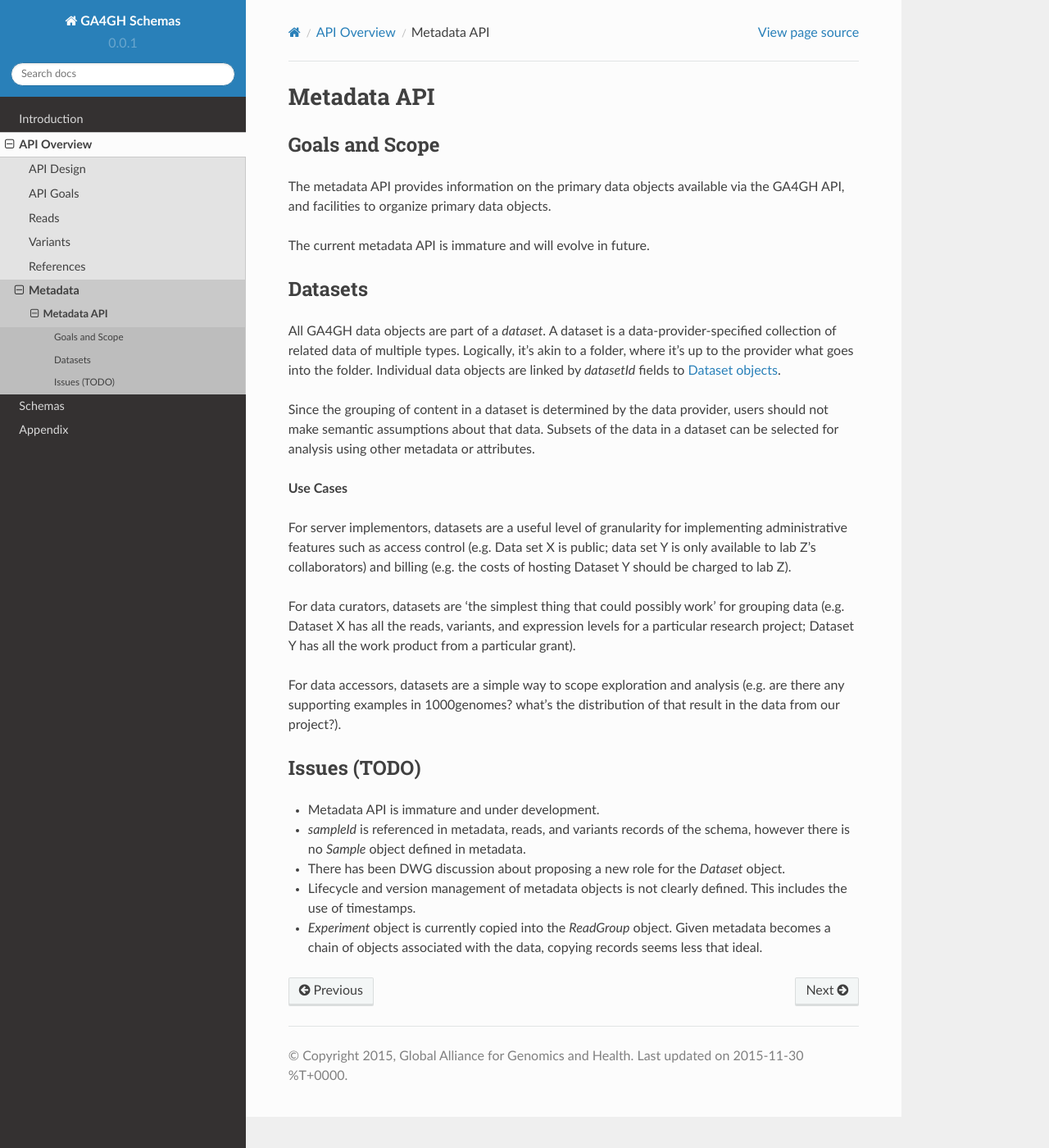
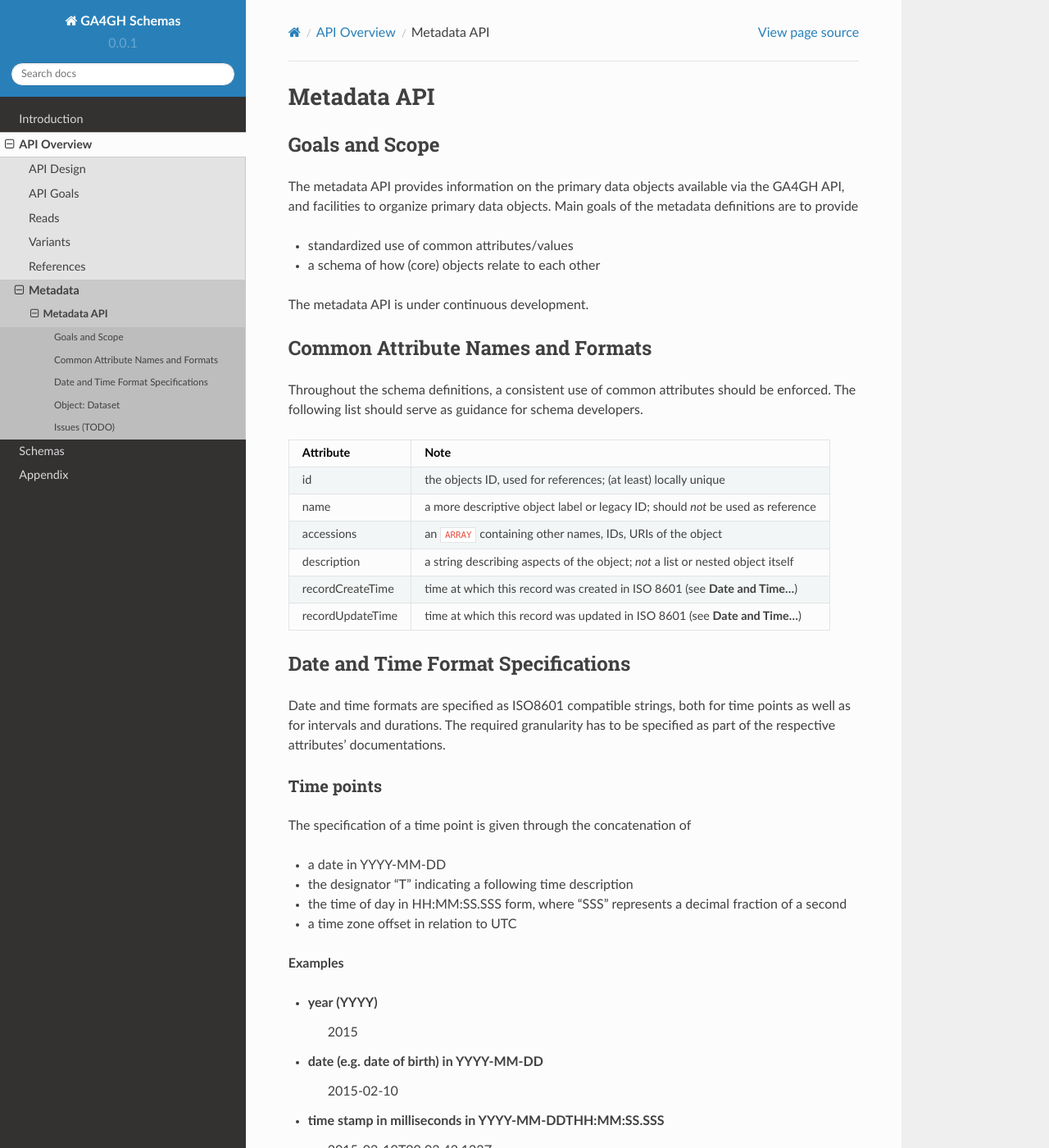
Before and after one commit to ga4gh/ga4gh-schemas, a Sphinx documentation site: the page built from doc/source/api/metadata.rst, in a window 1280 px wide and 1400 px high. Shown: the whole window at 82% size. Built offline with Sphinx 7.4.7 and the Read the Docs theme 2.0.0, drawn with Linux system fonts in a browser that asks for light colours; some of the changed text lies outside the part shown.

Commit message:
Update metadata.rst
Cleaning up some errors / wrong descriptions (e.g. every object belongs to one "Dataset", which had never been defined thusly), and adding of some format definitions.

```diff
--- a/doc/source/api/metadata.rst
+++ b/doc/source/api/metadata.rst
@@ -10,20 +10,117 @@
 
 The metadata API provides information on the primary data objects
 available via the GA4GH API, and facilities to organize primary data
-objects.
+objects. Main goals of the metadata definitions are to provide
 
-The current metadata API is immature and will evolve in future.
+* standardized use of common attributes/values
+* a schema of how (core) objects relate to each other
+
+The  metadata API is under continuous development.
 
 
-Datasets
-@@@@@@@@
+Common Attribute Names and Formats
+@@@@@@@@@@@@@@@@@@@@@@@@@@@@@@@@@@
+
+Throughout the schema definitions, a consistent use of common attributes should
+be enforced. The following list should serve as guidance for schema developers.
 
 
-All GA4GH data objects are part of a *dataset*. A dataset is a
+========================= ======================================================
+Attribute                 Note
+========================= ======================================================
+id                        the objects ID, used for references; (at least) locally unique
+name                      a more descriptive object label or legacy ID; should *not* be used as reference
+accessions                an ``ARRAY`` containing other names, IDs, URIs of the object
+description               a string describing aspects of the object; *not* a list or nested object itself
+recordCreateTime          time at which this record was created in ISO 8601 (see **Date and Time...**)
+recordUpdateTime          time at which this record was updated in ISO 8601 (see **Date and Time...**)
+========================= ======================================================
+
+Date and Time Format Specifications
+@@@@@@@@@@@@@@@@@@@@@@@@@@@@@@@@@@@
+
+Date and time formats are specified as ISO8601 compatible strings, both for
+time points as well as for intervals and durations.
+The required granularity has to be specified as part of the respective
+attributes' documentations.
+
+===========
+Time points
+===========
+
+The specification of a time point is given through the concatenation of
+
+* a date in YYYY-MM-DD
+* the designator "T" indicating a following time description
+* the time of day in HH:MM:SS.SSS form, where "SSS" represents a decimal fraction of a second
+* a time zone offset in relation to UTC
+
+**Examples**
+
+* year (YYYY)
+    2015
+
+* date (e.g. date of birth) in YYYY-MM-DD
+    2015-02-10
+
+* time stamp in milliseconds in YYYY-MM-DDTHH:MM:SS.SSS
+    2015-02-10T00:03:42.123Z
+
+**Implementations**
+
+* recordCreateTime (G2P, metadata)
+* recordUpdateTime (G2P, metadata)
+* many proposed in the metadata branch
+
+===========
+Durations
+===========
+
+Durations are a specific form of intervals, without reference to time points.
+They are indicated with a leading "P", followed by unit delimited
+quantifiers. A leading "T" is required before the start of the time components.
+Durations do not have to be normalized; "PT50H" is equally valid as "P2T2H".
+
+**Examples**
+
+* age in years in PnY
+    P44Y
+
+* age in years and months in PnYnM
+    P44Y08M
+
+* short time interval (e.g. 30min in experimental time series) in PTnM
+    PT30M
+
+==============
+Time intervals
+==============
+
+Time intervals consist of a combination of two time designators. These can be
+either two time points for start and end, or one time point and a leading
+(time point indicates end) or trailing (time point indicates start) duration.
+The time elements are separated by a forward slash "/".
+
+**Examples**
+
+* age with date of birth in YYYY-MM-DD/PnYnMnD
+    1967-11-21/P40Y10M05D
+
+* anchored 3 month interval, e.g. a therapy cycle in YYYY-MM-DD/YYYY-MM-DD
+    2015-04-18/2015-07-17
+
+* experimental intervention of 30min in YYYY-MM-DDTHH:MM/YYYY-MM-DDTHH:MM
+    2014-12-31T23H45M/2015-01-01T00H15M
+
+
+Object: Dataset
+@@@@@@@@@@@@@@@
+
+GA4GH data objects can be part of one or several *dataset*(s). A dataset is a
 data-provider-specified collection of related data of multiple types.
 Logically, it's akin to a folder, where it's up to the provider what
-goes into the folder. Individual data objects are linked by
-`datasetId` fields to `Dataset objects
+goes into the folder. Individual data objects are linked by optional
+`datasetId` fields to `Dataset` objects
 <../schemas/metadata.html#avro.Dataset>`_.
 
 Since the grouping of content in a dataset is determined by the data
@@ -54,12 +151,13 @@
 @@@@@@@@@@@@@
 
 - Metadata API is immature and under development.
-- `sampleId` is referenced in metadata, reads, and variants records of
-  the schema, however there is no `Sample` object defined in metadata.
-- There has been DWG discussion about proposing a new role for the
-  `Dataset` object.
+- `sampleId` is referenced in reads and variants records of
+  the schema, however this corresponds to a `BioSample` object defined in metadata.
+- The role and usage of the `Dataset` object has to be evaluated critically.
 - Lifecycle and version management of metadata objects is not clearly
-  defined.  This includes the use of timestamps.
+  defined. Current objects make canonical use of timestamps for creation
+  and update events; however, this could be left to non-API exposed,
+  local implementations or addressed through a versioning schema.
 - `Experiment` object is currently copied into the `ReadGroup` object.
   Given metadata becomes a chain of objects associated with the data,
   copying records seems less that ideal.
```
